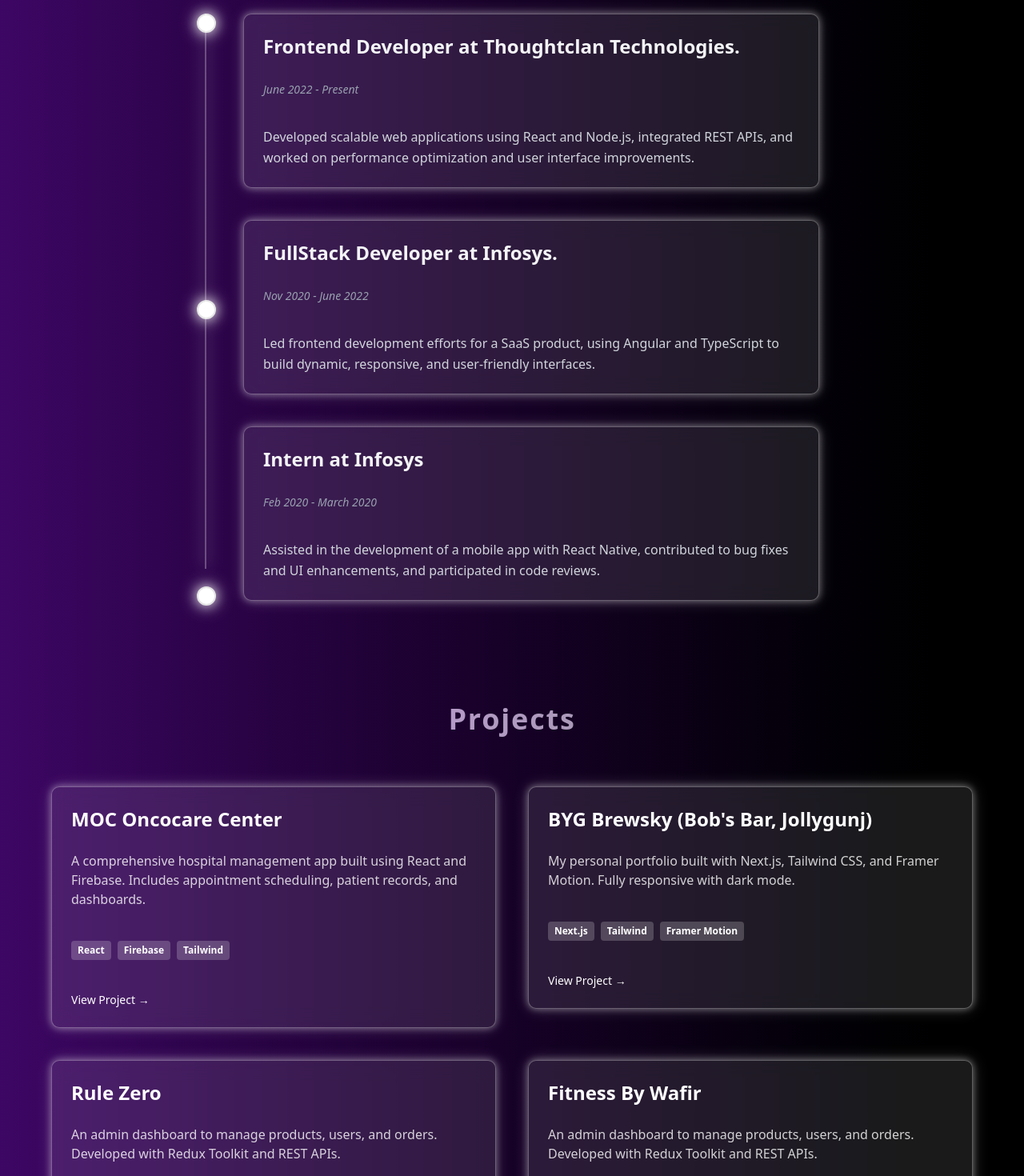
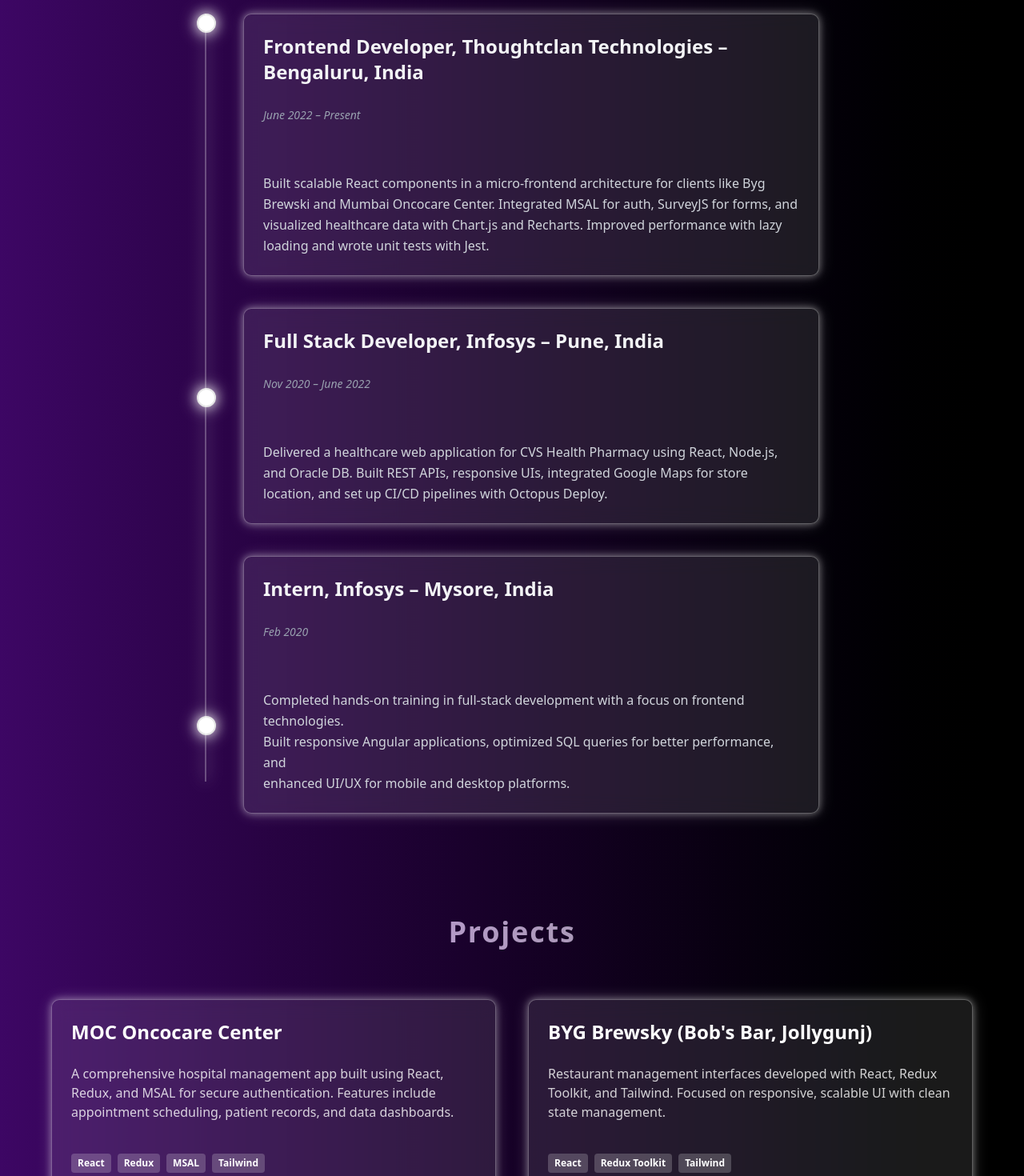
Before and after one commit to Pratiksha102/portfolio-2025, a Next.js app: page / in a window 1280 px wide. Shown: the part 680-2150 px from the top of the page at 80% size. Built offline with nearby package versions, Linux system fonts and the light colour scheme.

Commit message:
Updated Portfolio

```diff
--- a/src/app/components/CaseStudies.tsx
+++ b/src/app/components/CaseStudies.tsx
@@ -7,15 +7,16 @@
   {
     title: "User Retention Strategy for Fitness App",
     summary:
-      "Led research and implemented habit-forming features that improved user retention by 30%.",
-    link: "/case-studies/fitness-retention", // assuming internal page
-  },
+      "In this case study, I led a research initiative to identify pain points and opportunities for improving user retention in a fitness app. I implemented habit-forming features such as personalized workout reminders, progress tracking, and community-driven challenges. These features were designed to keep users engaged by reinforcing positive behaviors and encouraging consistency. The strategy led to a 30% improvement in user retention, showcasing the impact of tailored, user-centered design on long-term engagement.",
+    link: "#", // assuming internal page
+  }
+,
   {
     title: "Transport Simple",
     summary:
-      "Analyzed drop-offs and redesigned the payment flow, increasing successful checkouts by 22%.",
-    link: "/assets/TransportSimpleDeck.pdf", // change this path if needed
-  },
+      "This case study focuses on improving user engagement by redesigning the payment flow and suggesting key features for the platform. Notable suggestions include a Smart Reminder Engine that notifies users of service due dates, insurance expiries, and permit renewals, as well as a Digital Vault to store and upload compliance documents like insurance and PUC. These features aim to enhance user convenience and streamline compliance management.",
+    link: "/assets/TransportSimpleDeck.pdf", // Make sure this path is correct for your project
+  }
 ];
 
 const CaseStudies = () => {
@@ -65,7 +66,7 @@
                 className="text-sm font-medium text-white hover:underline"
                 aria-label={`Read case study: ${caseStudy.title}`}
               >
-                Read more →
+                   {caseStudy.link === "#" ? "" : "Read More →"}
               </a>
             </Card>
           </motion.div>
--- a/src/app/components/Experience.tsx
+++ b/src/app/components/Experience.tsx
@@ -1,32 +1,37 @@
 "use client";
 import { motion } from "framer-motion";
-import { Card } from "@/components/ui/card"; // Assuming Card component is available
+import { Card } from "@/components/ui/card";
 
 const experiences = [
   {
-    title: "Frontend Developer at Thoughtclan Technologies.",
-    period: "June 2022 - Present",
-    description:
-      "Developed scalable web applications using React and Node.js, integrated REST APIs, and worked on performance optimization and user interface improvements.",
+    title: "Frontend Developer, Thoughtclan Technologies – Bengaluru, India",
+    period: "June 2022 – Present",
+    description: `
+      Built scalable React components in a micro-frontend architecture for clients like Byg Brewski and Mumbai Oncocare Center. Integrated MSAL for auth, SurveyJS for forms, and visualized healthcare data with Chart.js and Recharts. Improved performance with lazy loading and wrote unit tests with Jest.
+    `,
   },
   {
-    title: "FullStack Developer at Infosys.",
-    period: "Nov 2020 - June 2022",
-    description:
-      "Led frontend development efforts for a SaaS product, using Angular and TypeScript to build dynamic, responsive, and user-friendly interfaces.",
+    title: "Full Stack Developer, Infosys – Pune, India",
+    period: "Nov 2020 – June 2022",
+    description: `
+      Delivered a healthcare web application for CVS Health Pharmacy using React, Node.js, and Oracle DB. Built REST APIs, responsive UIs, integrated Google Maps for store location, and set up CI/CD pipelines with Octopus Deploy.
+    `,
   },
   {
-    title: "Intern at Infosys",
-    period: "Feb 2020 - March 2020",
-    description:
-      "Assisted in the development of a mobile app with React Native, contributed to bug fixes and UI enhancements, and participated in code reviews.",
-  },
+    title: "Intern, Infosys – Mysore, India",
+    period: "Feb 2020",
+    description: `
+      Completed hands-on training in full-stack development with a focus on frontend technologies.
+      Built responsive Angular applications, optimized SQL queries for better performance, and
+      enhanced UI/UX for mobile and desktop platforms.
+    `,
+  }
+
 ];
 
 const Experience = () => {
   return (
     <section className="bg-black py-16 px-6 md:px-12 relative overflow-hidden">
-      {/* Gradient Background */}
       <div className="absolute inset-0 bg-gradient-to-r from-purple-600 to-black opacity-40 animate-gradient" />
 
       <h2 className="text-4xl font-bold text-center mb-16 text-gray-200 tracking-wider">
@@ -34,12 +39,9 @@
       </h2>
 
       <div className="relative max-w-3xl mx-auto space-y-10">
-        {/* Timeline Line with Glow */}
         <div
           className="absolute left-0 top-0 bottom-0 border-l-2 border-white/30 z-30"
-          style={{
-            boxShadow: "0 0 20px rgba(255, 255, 255, 0.7)",
-          }}
+          style={{ boxShadow: "0 0 20px rgba(255, 255, 255, 0.7)" }}
         />
 
         {experiences.map((experience, index) => (
@@ -51,7 +53,6 @@
             viewport={{ once: true }}
             className="relative pl-12 group z-20"
           >
-            {/* Timeline Dot with Glow */}
             <span
               className="absolute left-[-10px] w-6 h-6 bg-white rounded-full border-2 shadow-lg z-20"
               style={{
@@ -70,7 +71,7 @@
                 {experience.title}
               </h3>
               <p className="text-sm text-gray-400 mt-1 italic">{experience.period}</p>
-              <p className="mt-3 text-gray-300 leading-relaxed">{experience.description}</p>
+              <p className="mt-3 text-gray-300 whitespace-pre-line leading-relaxed">{experience.description}</p>
             </Card>
           </motion.div>
         ))}
--- a/src/app/components/Projects.tsx
+++ b/src/app/components/Projects.tsx
@@ -6,37 +6,36 @@
   {
     title: "MOC Oncocare Center",
     description:
-      "A comprehensive hospital management app built using React and Firebase. Includes appointment scheduling, patient records, and dashboards.",
-    tags: ["React", "Firebase", "Tailwind"],
-    link: "https://github.com/yourusername/hospital-app",
+      "A comprehensive hospital management app built using React, Redux, and MSAL for secure authentication. Features include appointment scheduling, patient records, and data dashboards.",
+    tags: ["React", "Redux", "MSAL", "Tailwind"],
+    link: "#",
   },
   {
     title: "BYG Brewsky (Bob's Bar, Jollygunj)",
     description:
-      "My personal portfolio built with Next.js, Tailwind CSS, and Framer Motion. Fully responsive with dark mode.",
-    tags: ["Next.js", "Tailwind", "Framer Motion"],
-    link: "https://yourportfolio.vercel.app",
+      "Restaurant management interfaces developed with React, Redux Toolkit, and Tailwind. Focused on responsive, scalable UI with clean state management.",
+    tags: ["React", "Redux Toolkit", "Tailwind"],
+    link: "#",
   },
   {
     title: "Rule Zero",
     description:
-      "An admin dashboard to manage products, users, and orders. Developed with Redux Toolkit and REST APIs.",
-    tags: ["Next.js", "Redux", "REST API"],
-    link: "https://github.com/yourusername/ecommerce-admin",
+      "An admin dashboard built using Next.js and shadcn/ui. Supports managing users, orders, and product inventory efficiently.",
+    tags: ["Next.js", "shadcn/ui", "TypeScript"],
+    link: "#",
   },
   {
     title: "Fitness By Wafir",
     description:
-      "An admin dashboard to manage products, users, and orders. Developed with Redux Toolkit and REST APIs.",
-    tags: ["Next.js", "Redux", "REST API"],
-    link: "https://github.com/yourusername/ecommerce-admin",
-  },
+      "A fullstack fitness platform built with Next.js and Supabase, featuring Google Authentication and Razorpay integration for secure user logins and seamless plan purchases.",
+    tags: ["Next.js", "Supabase", "Google Auth", "Razorpay", "Tailwind"],
+    link: "https://fitness-forever.vercel.app/",
+  }
 ];
 
 const Projects = () => {
   return (
     <section className="bg-black py-16 px-6 md:px-12 relative overflow-hidden">
-      {/* Gradient Background */}
       <div className="absolute inset-0 bg-gradient-to-r from-purple-600 to-black opacity-40 animate-gradient" />
 
       <h2 className="text-4xl font-bold text-center mb-16 text-white tracking-wider">
@@ -81,7 +80,8 @@
                 className="text-sm font-medium text-white hover:underline"
                 aria-label={`View project: ${project.title}`}
               >
-                View Project →
+                              {project.link === "#" ? "" : "View Project →"}
+
               </a>
             </Card>
           </motion.div>
```
